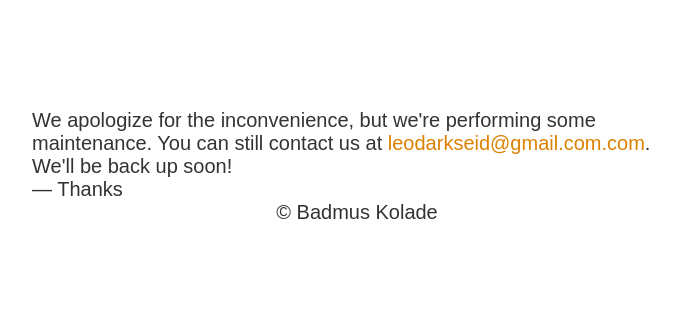
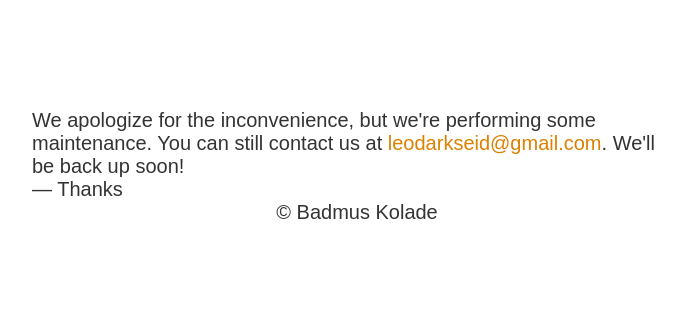
Before and after one commit to leodarkseid/portfolio, a Django app: page / in a window 1280 px wide. Shown: the part 171-496 px from the top of the page, without its empty margins (283-968 px from the left). Run offline with Django 4.2, Linux system fonts and the light colour scheme.

Commit message:
Update index.html

```diff
--- a/core/templates/index.html
+++ b/core/templates/index.html
@@ -30,7 +30,7 @@
 <div id="article">
 <h1>Our site is getting a little tune up and some love.</h1>
 <div>
-<p>We apologize for the inconvenience, but we're performing some maintenance. You can still contact us at <a href="mailto:leodarkseid@gmail.com">leodarkseid@gmail.com.com</a>. We'll be back up soon!</p>
+<p>We apologize for the inconvenience, but we're performing some maintenance. You can still contact us at <a href="mailto:leodarkseid@gmail.com">leodarkseid@gmail.com</a>. We'll be back up soon!</p>
 <p>— Thanks</p>
 </div>
 </div>
```
